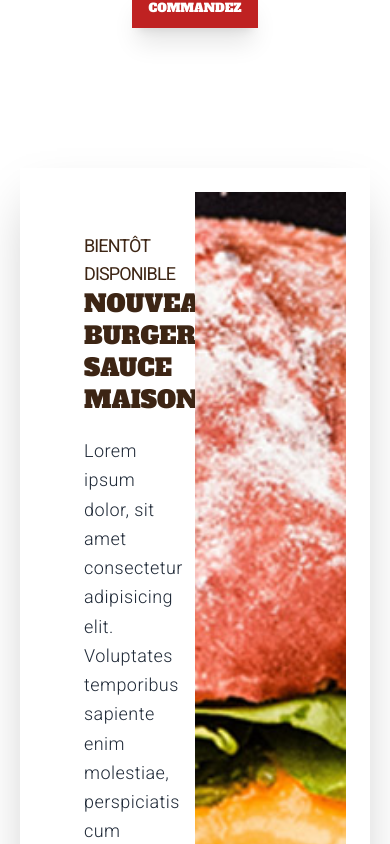
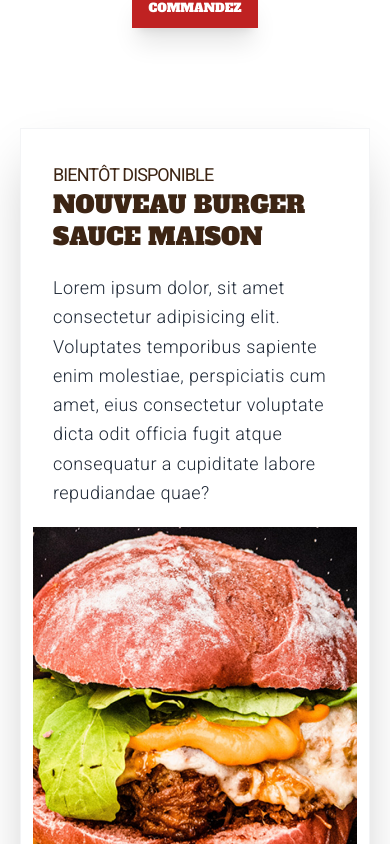
Before and after one commit to AurelienHouse/Veggie-House, a React (Vite) app: page / in a window 390 px wide. Shown: the part 2900-3744 px from the top of the page. Built offline with nearby package versions, Linux system fonts and the light colour scheme.

Commit message:
🎨 Events: Add Responsive dimensions

```diff
--- a/src/components/marketing/pageSections/Events.jsx
+++ b/src/components/marketing/pageSections/Events.jsx
@@ -10,17 +10,17 @@ import Image03 from "../../../medias/images/products/Product-2.jpg";
 
 const Slide = ({ children, category, title, image }) => {
   return (
-    <div className="grid grid-cols-2 p-6">
-      <div className="p-10 mb-10">
+    <div className="grid md:grid-cols-2 p-3 md:p-6">
+      <div className="p-5 md:p-10 md:mb-10">
         <Heading variant="h4">{category}</Heading>
         <Heading theme="secondary" variant="h3" className="mb-5">
           {title}
         </Heading>
-        <p className="tracking-wide text-lg leading-relaxed text-gray-800 font-light">
+        <p className="tracking-wide text-lg leading-relaxed text-gray-800 font-light m-0 md:m-10">
           {children}
         </p>
       </div>
-      <div className="relative w-full h-full">
+      <div className="relative w-full h-96 md:h-full">
         <img
           src={image}
           alt="Image d'un evenement à venir"
@@ -66,7 +66,7 @@ export default function Events() {
 
   return (
     <Container>
-      <div className="shadow-2xl mb-20">
+      <div className="shadow-2xl mb-20 border border-gray-100">
         <AliceCarousel
           mouseTracking
           items={items}
--- a/src/components/marketing/pageSections/Products.jsx
+++ b/src/components/marketing/pageSections/Products.jsx
@@ -87,7 +87,7 @@ export default function Products() {
             <p className="text-center">
               Lorem ipsum dolor is simply text for designer and developper.
             </p>
-            <Button className="font-secondary mb-10 lg:mb-0" color="danger">
+            <Button className="font-secondary lg:mb-0" color="danger">
               Commandez
             </Button>
           </div>
```
